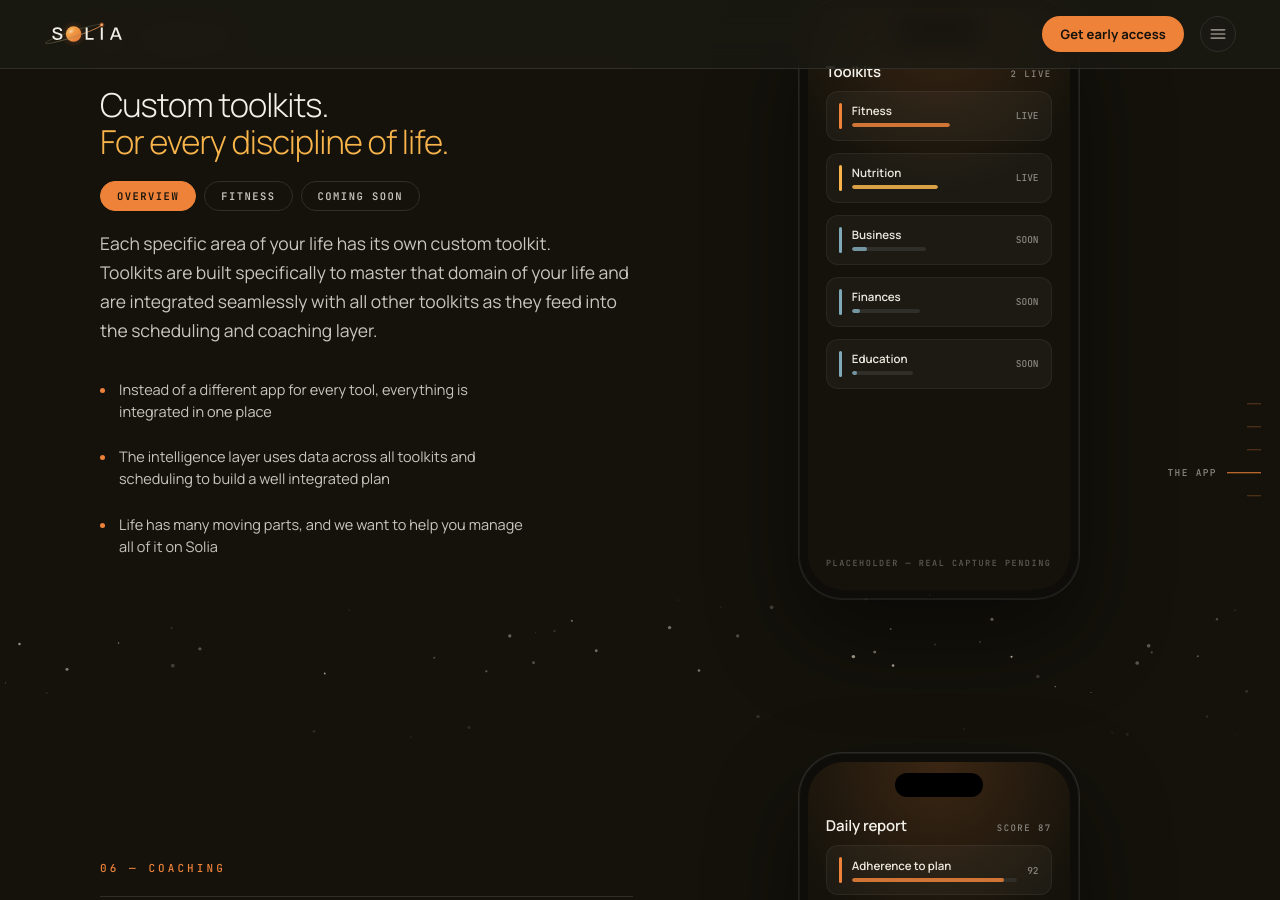
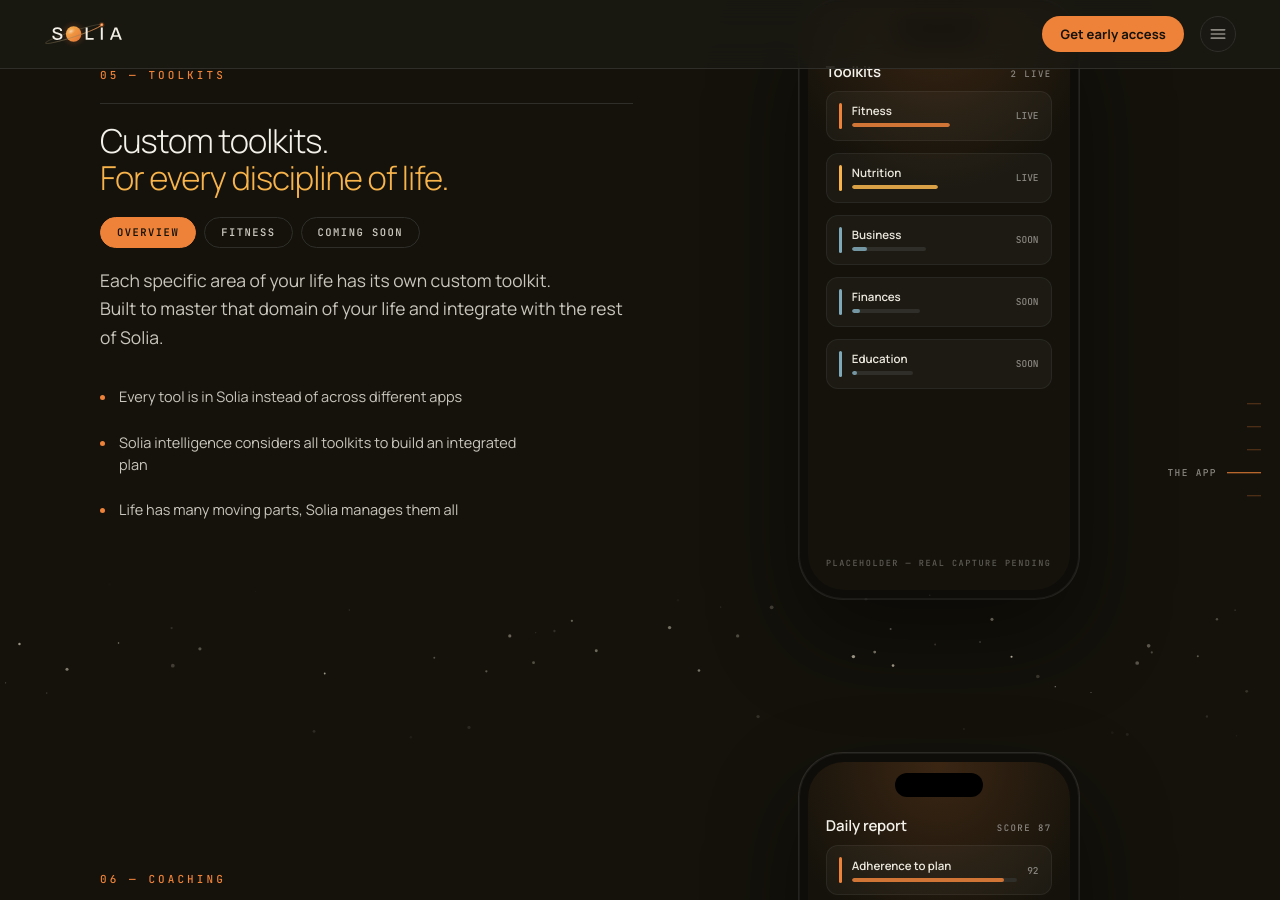
Before and after one commit to Solia-SaaS/Solia-Site, a Jekyll site: the page built from index.html, in a window 1280 px wide and 900 px high, scrolled down 5508 px. Built offline with Jekyll 4.4.1, drawn with Linux system fonts in a browser that asks for light colours; some of the changed text lies outside the part shown.

Commit message:
Sections 05-08: owner bullet and body rewordings
Co-Authored-By: Claude Fable 5 <noreply@anthropic.com>

```diff
--- a/index.html
+++ b/index.html
@@ -501,11 +501,11 @@ description: Solia is a Life Operating System designed to align your actions wit
         </div>
         <div class="tk-panels" data-reveal>
           <div class="tk-panel is-active" data-tk="overview">
-            <p class="step-body step-body-two"><span>Each specific area of your life has its own custom toolkit.</span><span>Toolkits are built specifically to master that domain of your life and are integrated seamlessly with all other toolkits as they feed into the scheduling and coaching layer.</span></p>
+            <p class="step-body step-body-two"><span>Each specific area of your life has its own custom toolkit.</span><span>Built to master that domain of your life and integrate with the rest of Solia.</span></p>
             <ul class="ticks">
-              <li><span class="tick-dot" aria-hidden="true"></span><span>Instead of a different app for every tool, everything is integrated in one place</span></li>
-              <li><span class="tick-dot" aria-hidden="true"></span><span>The intelligence layer uses data across all toolkits and scheduling to build a well integrated plan</span></li>
-              <li><span class="tick-dot" aria-hidden="true"></span><span>Life has many moving parts, and we want to help you manage all of it on Solia</span></li>
+              <li><span class="tick-dot" aria-hidden="true"></span><span>Every tool is in Solia instead of across different apps</span></li>
+              <li><span class="tick-dot" aria-hidden="true"></span><span>Solia intelligence considers all toolkits to build an integrated plan</span></li>
+              <li><span class="tick-dot" aria-hidden="true"></span><span>Life has many moving parts, Solia manages them all</span></li>
             </ul>
           </div>
           <div class="tk-panel" data-tk="fitness">
@@ -575,7 +575,7 @@ description: Solia is a Life Operating System designed to align your actions wit
         </h2>
         <p class="step-body step-body-two" data-reveal><span>Feedback based on your real time data, no guessing.</span><span>Compare what you planned, actually did, and your goals.</span></p>
         <ul class="ticks" data-reveal>
-              <li><span class="tick-dot" aria-hidden="true"></span><span>Daily, weekly, monthly, and yearly reports to help you stay accountable</span></li>
+              <li><span class="tick-dot" aria-hidden="true"></span><span>Daily, weekly, monthly, and yearly reports and guidance</span></li>
               <li><span class="tick-dot" aria-hidden="true"></span><span>Adapts in real time as life changes to keep you on track</span></li>
               <li><span class="tick-dot" aria-hidden="true"></span><span>Tailored to you and your specific goals, not just generic tips</span></li>
           </ul>
@@ -612,9 +612,9 @@ description: Solia is a Life Operating System designed to align your actions wit
         </h2>
         <p class="step-body step-body-two" data-reveal><span>A new way to share your life with others.</span><span>Built to be more inspiring, productive, and not waste time.</span></p>
         <ul class="ticks" data-reveal>
-              <li><span class="tick-dot" aria-hidden="true"></span><span>Share stories, pictures, or videos of your life and self-development</span></li>
-              <li><span class="tick-dot" aria-hidden="true"></span><span>FYP for public sharing and scrolling to make connections with other Solia users</span></li>
-              <li><span class="tick-dot" aria-hidden="true"></span><span>Premier editing software built in to help you make the perfect content</span></li>
+              <li><span class="tick-dot" aria-hidden="true"></span><span>Share stories, pictures, and videos of your Solia journey</span></li>
+              <li><span class="tick-dot" aria-hidden="true"></span><span>FYP for scrolling and connecting with other Solia users</span></li>
+              <li><span class="tick-dot" aria-hidden="true"></span><span>Premier editing software to help you tell the perfect story</span></li>
           </ul>
       </div>
       <div class="app-phone" data-reveal>
@@ -650,8 +650,8 @@ description: Solia is a Life Operating System designed to align your actions wit
         <p class="step-body step-body-two" data-reveal><span>The first ever real-life ranked ladder.</span><span>A ranked system that turns real life into a game worth winning.</span></p>
         <ul class="ticks" data-reveal>
               <li><span class="tick-dot" aria-hidden="true"></span><span>Ranks earned through consistency, progress, and results</span></li>
-              <li><span class="tick-dot" aria-hidden="true"></span><span>Global and tiered ranking with level-up badges to be earned along the way</span></li>
-              <li><span class="tick-dot" aria-hidden="true"></span><span>Head to head matchups with other Solia users to keep the ranks honest</span></li>
+              <li><span class="tick-dot" aria-hidden="true"></span><span>Global and tiered ranking with level-up badges to be earned</span></li>
+              <li><span class="tick-dot" aria-hidden="true"></span><span>1v1 matchups with other Solia users to keep the ranks honest</span></li>
           </ul>
       </div>
       <div class="app-phone" data-reveal>
```
